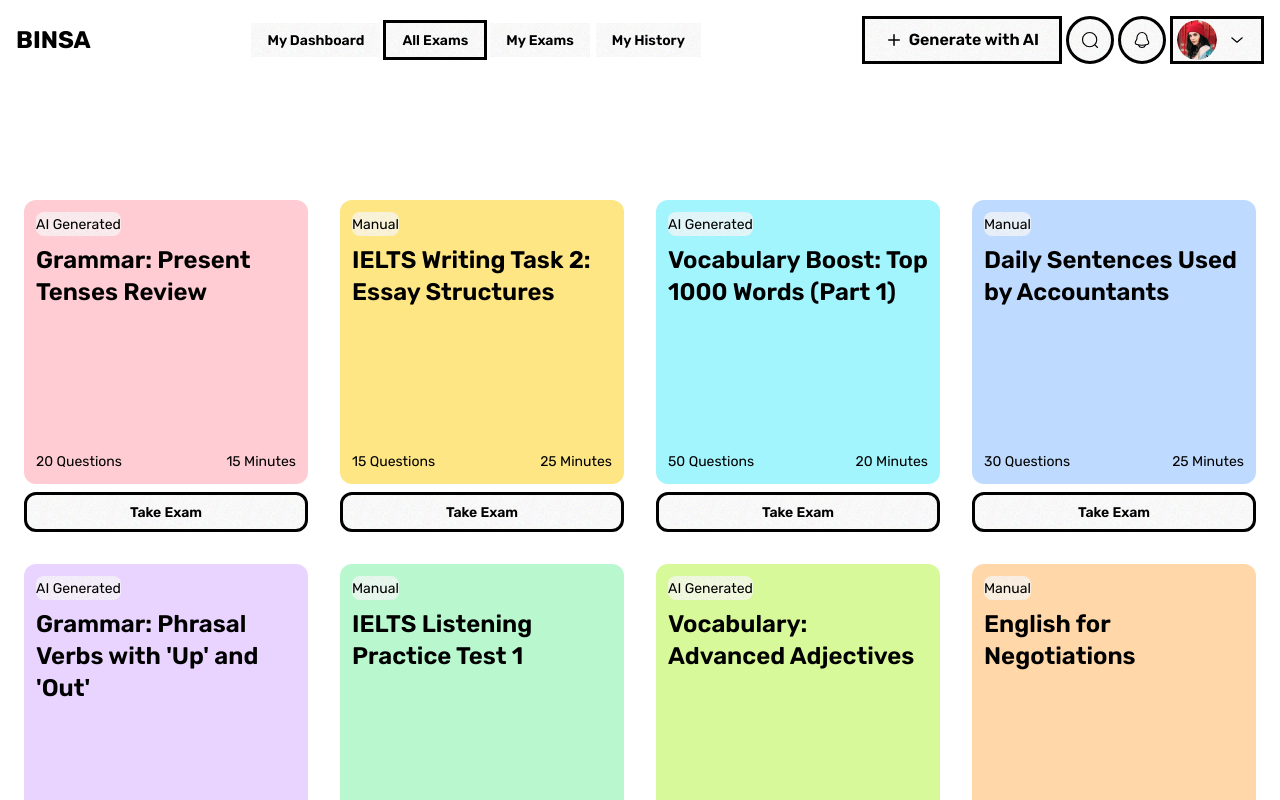
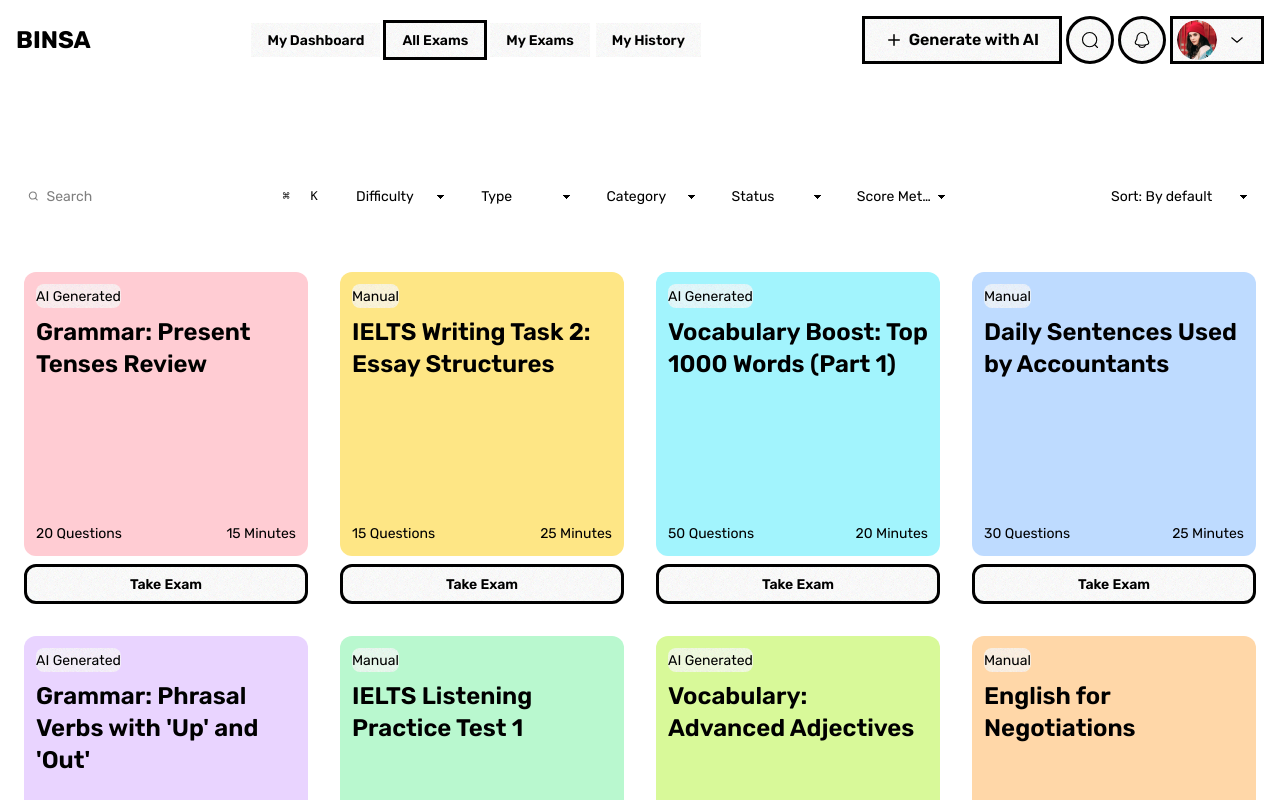
Before and after one commit to hessamkhoobkar/binsa-frontend, a Next.js app: page /exams in a window 1280 px wide. Shown: the top 800 px of the page. Built offline with nearby package versions, Linux system fonts and the light colour scheme.

Commit message:
add search, filter, and sort

```diff
--- a/app/(main)/exams/page.tsx
+++ b/app/(main)/exams/page.tsx
@@ -5,6 +5,81 @@ import ExamCard from "@/components/features/exam-list/ExamCard";
 export default function Exams() {
   return (
     <div className="flex h-full w-full flex-col items-center justify-center">
+      <div className="bg-base-200 w-full">
+        <div className="binsa-container flex w-full items-center justify-start py-4">
+          <div className="flex items-center justify-start gap-2">
+            <label className="input shrink-0 grow">
+              <svg
+                className="h-[1em] opacity-50"
+                xmlns="http://www.w3.org/2000/svg"
+                viewBox="0 0 24 24"
+              >
+                <g
+                  strokeLinejoin="round"
+                  strokeLinecap="round"
+                  strokeWidth="2.5"
+                  fill="none"
+                  stroke="currentColor"
+                >
+                  <circle cx="11" cy="11" r="8"></circle>
+                  <path d="m21 21-4.3-4.3"></path>
+                </g>
+              </svg>
+              <input type="search" className="grow" placeholder="Search" />
+              <kbd className="kbd kbd-sm">⌘</kbd>
+              <kbd className="kbd kbd-sm">K</kbd>
+            </label>
+
+            <select defaultValue="Difficulty" className="select">
+              <option disabled={true}>Difficulty</option>
+              <option>Easy</option>
+              <option>Medium</option>
+              <option>Hard</option>
+            </select>
+
+            <select defaultValue="Type" className="select">
+              <option disabled={true}>Type</option>
+              <option>AI Generated</option>
+              <option>Manual</option>
+            </select>
+
+            <select defaultValue="Category" className="select">
+              <option disabled={true}>Category</option>
+              <option>Grammar</option>
+              <option>IELTS</option>
+              <option>Vocabulary</option>
+              <option>Business English</option>
+            </select>
+
+            <select defaultValue="Status" className="select">
+              <option disabled={true}>Status</option>
+              <option>Pending</option>
+              <option>Approved</option>
+              <option>Rejected</option>
+              <option>Deleted</option>
+              <option>Archived</option>
+            </select>
+
+            <select defaultValue="Score Method" className="select">
+              <option disabled={true}>Score Method</option>
+              <option>Total Correct</option>
+              <option>Weighted</option>
+              <option>Time Based</option>
+            </select>
+          </div>
+          <div className="ms-auto flex items-center justify-start gap-2">
+            <select defaultValue="Sort: By default" className="select">
+              <option disabled={true}>Sort: By default</option>
+              <option>Sort: Most Recent</option>
+              <option>Sort: Least Recent</option>
+              <option>Sort: Most Difficult</option>
+              <option>Sort: least Difficult</option>
+              <option>Sort: Most Popular</option>
+              <option>Sort: Least Popular</option>
+            </select>
+          </div>
+        </div>
+      </div>
       <div className="binsa-container grid grid-cols-1 gap-4 py-8 sm:grid-cols-2 lg:grid-cols-4 2xl:grid-cols-5">
         {exams.map((exam) => (
           <ExamCard key={exam.id} exam={exam} />
```
